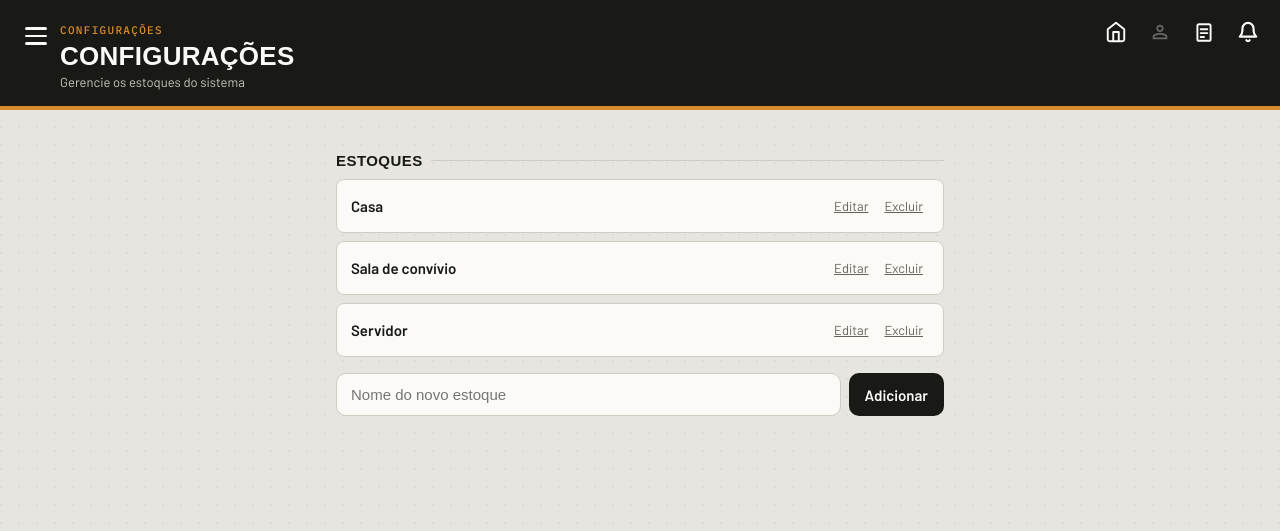
After one commit to kauansant0s/meu-estoque, a Flask app: page /configuracoes in a window 1280 px wide. The commit adds this page. Shown: the top 531 px of the page. Run offline with Flask 3, Linux system fonts and the light colour scheme; data comes from the database, SQL or seed files in the repository; some web fonts are replaced.

Commit message:
novas mudanças

```diff
--- a/app.py
+++ b/app.py
@@ -5,12 +5,6 @@ import os
 
 app = Flask(__name__)
 DB_PATH = os.path.join(os.path.dirname(__file__), "estoque.db")
-
-ROTULOS_ESTOQUE = {
-    "casa": "Casa",
-    "sala_convivio": "Sala de convívio",
-    "servidor": "Servidor",
-}
 
 
 # ---------- Banco de dados ----------
@@ -24,16 +18,24 @@ def get_db():
 def init_db():
     conn = get_db()
     conn.execute("""
+        CREATE TABLE IF NOT EXISTS estoques (
+            id INTEGER PRIMARY KEY AUTOINCREMENT,
+            nome TEXT NOT NULL,
+            criado_em TEXT
+        )
+    """)
+    conn.execute("""
         CREATE TABLE IF NOT EXISTS produtos (
             id INTEGER PRIMARY KEY AUTOINCREMENT,
             nome TEXT NOT NULL,
             observacoes TEXT,
-            estoque TEXT NOT NULL DEFAULT 'casa',
+            estoque_id INTEGER NOT NULL,
             quantidade INTEGER NOT NULL DEFAULT 0,
             quantidade_minima INTEGER NOT NULL DEFAULT 0,
             preco REAL NOT NULL DEFAULT 0,
             criado_em TEXT,
-            atualizado_em TEXT
+            atualizado_em TEXT,
+            FOREIGN KEY (estoque_id) REFERENCES estoques (id)
         )
     """)
     # Tabela única de logs: cobre criação, edição, exclusão e
@@ -51,6 +53,15 @@ def init_db():
         )
     """)
     conn.commit()
+
+    # Na primeira vez que o sistema roda, já cria os 3 estoques padrão
+    existentes = conn.execute("SELECT COUNT(*) as total FROM estoques").fetchone()
+    if existentes["total"] == 0:
+        agora = datetime.now().isoformat()
+        for nome in ["Casa", "Sala de convívio", "Servidor"]:
+            conn.execute("INSERT INTO estoques (nome, criado_em) VALUES (?, ?)", (nome, agora))
+        conn.commit()
+
     conn.close()
 
 
@@ -61,8 +72,9 @@ def registrar_log(conn, tipo, produto_nome, detalhes=""):
     )
 
 
-def rotulo_estoque(chave):
-    return ROTULOS_ESTOQUE.get(chave, chave)
+def buscar_nome_estoque(conn, estoque_id):
+    linha = conn.execute("SELECT nome FROM estoques WHERE id = ?", (estoque_id,)).fetchone()
+    return linha["nome"] if linha else "(estoque removido)"
 
 
 # ---------- Páginas ----------
@@ -85,12 +97,97 @@ def pagina_logs():
     return render_template("logs.html")
 
 
+@app.route("/configuracoes")
+def pagina_configuracoes():
+    # Gerenciamento dos estoques (criar, editar, excluir)
+    return render_template("configuracoes.html")
+
+
+@app.route("/notificacoes")
+def pagina_notificacoes():
+    # Por enquanto só um placeholder — no futuro, pedidos de outros
+    # empregados vão aparecer aqui pra colega revisar semanalmente.
+    return render_template("notificacoes.html")
+
+
+# ---------- API: estoques ----------
+
+@app.route("/api/estoques", methods=["GET"])
+def listar_estoques():
+    conn = get_db()
+    estoques = conn.execute("SELECT * FROM estoques ORDER BY nome").fetchall()
+    conn.close()
+    return jsonify([dict(e) for e in estoques])
+
+
+@app.route("/api/estoques", methods=["POST"])
+def criar_estoque():
+    dados = request.get_json()
+    nome = (dados.get("nome") or "").strip()
+    if not nome:
+        return jsonify({"erro": "Nome do estoque é obrigatório"}), 400
+
+    conn = get_db()
+    cursor = conn.execute(
+        "INSERT INTO estoques (nome, criado_em) VALUES (?, ?)",
+        (nome, datetime.now().isoformat())
+    )
+    conn.commit()
+    estoque = conn.execute("SELECT * FROM estoques WHERE id = ?", (cursor.lastrowid,)).fetchone()
+    conn.close()
+    return jsonify(dict(estoque)), 201
+
+
+@app.route("/api/estoques/<int:estoque_id>", methods=["PUT"])
+def editar_estoque(estoque_id):
+    dados = request.get_json()
+    nome = (dados.get("nome") or "").strip()
+    if not nome:
+        return jsonify({"erro": "Nome do estoque é obrigatório"}), 400
+
+    conn = get_db()
+    estoque = conn.execute("SELECT * FROM estoques WHERE id = ?", (estoque_id,)).fetchone()
+    if estoque is None:
+        conn.close()
+        return jsonify({"erro": "Estoque não encontrado"}), 404
+
+    conn.execute("UPDATE estoques SET nome = ? WHERE id = ?", (nome, estoque_id))
+    conn.commit()
+    estoque = conn.execute("SELECT * FROM estoques WHERE id = ?", (estoque_id,)).fetchone()
+    conn.close()
+    return jsonify(dict(estoque))
+
+
+@app.route("/api/estoques/<int:estoque_id>", methods=["DELETE"])
+def excluir_estoque(estoque_id):
+    conn = get_db()
+    em_uso = conn.execute(
+        "SELECT COUNT(*) as total FROM produtos WHERE estoque_id = ?", (estoque_id,)
+    ).fetchone()["total"]
+
+    if em_uso > 0:
+        conn.close()
+        return jsonify({
+            "erro": f"Não é possível excluir: há {em_uso} produto(s) cadastrado(s) nesse estoque. Mova ou exclua esses produtos primeiro."
+        }), 400
+
+    conn.execute("DELETE FROM estoques WHERE id = ?", (estoque_id,))
+    conn.commit()
+    conn.close()
+    return jsonify({"sucesso": True})
+
+
 # ---------- API: produtos ----------
 
 @app.route("/api/produtos", methods=["GET"])
 def listar_produtos():
     conn = get_db()
-    produtos = conn.execute("SELECT * FROM produtos ORDER BY nome").fetchall()
+    produtos = conn.execute("""
+        SELECT produtos.*, estoques.nome AS estoque_nome
+        FROM produtos
+        JOIN estoques ON estoques.id = produtos.estoque_id
+        ORDER BY produtos.nome
+    """).fetchall()
     conn.close()
     return jsonify([dict(p) for p in produtos])
 
@@ -103,26 +200,36 @@ def criar_produto():
     if not nome:
         return jsonify({"erro": "Nome do produto é obrigatório"}), 400
 
+    estoque_id = dados.get("estoque_id")
+    if not estoque_id:
+        return jsonify({"erro": "Selecione um estoque"}), 400
+
     observacoes = (dados.get("observacoes") or "").strip()
-    estoque = (dados.get("estoque") or "casa").strip()
     quantidade = int(dados.get("quantidade", 0))
     quantidade_minima = int(dados.get("quantidade_minima", 0))
 
     agora = datetime.now().isoformat()
     conn = get_db()
+
+    nome_estoque = buscar_nome_estoque(conn, estoque_id)
+
     cursor = conn.execute(
-        "INSERT INTO produtos (nome, observacoes, estoque, quantidade, quantidade_minima, criado_em, atualizado_em) VALUES (?, ?, ?, ?, ?, ?, ?)",
-        (nome, observacoes, estoque, quantidade, quantidade_minima, agora, agora)
+        "INSERT INTO produtos (nome, observacoes, estoque_id, quantidade, quantidade_minima, criado_em, atualizado_em) VALUES (?, ?, ?, ?, ?, ?, ?)",
+        (nome, observacoes, estoque_id, quantidade, quantidade_minima, agora, agora)
     )
     novo_id = cursor.lastrowid
 
-    detalhes = f"Cadastrado em '{rotulo_estoque(estoque)}' com estoque mínimo {quantidade_minima}"
+    detalhes = f"Cadastrado em '{nome_estoque}' com estoque mínimo {quantidade_minima}"
     if observacoes:
         detalhes += f" — Obs: {observacoes}"
     registrar_log(conn, "criacao", nome, detalhes)
 
     conn.commit()
-    produto = conn.execute("SELECT * FROM produtos WHERE id = ?", (novo_id,)).fetchone()
+    produto = conn.execute("""
+        SELECT produtos.*, estoques.nome AS estoque_nome
+        FROM produtos JOIN estoques ON estoques.id = produtos.estoque_id
+        WHERE produtos.id = ?
+    """, (novo_id,)).fetchone()
     conn.close()
 
     return jsonify(dict(produto)), 201
@@ -139,7 +246,7 @@ def editar_produto(produto_id):
 
     nome = dados.get("nome", produto["nome"])
     observacoes = dados.get("observacoes", produto["observacoes"])
-    estoque = dados.get("estoque", produto["estoque"])
+    estoque_id = dados.get("estoque_id", produto["estoque_id"])
     quantidade_minima = int(dados.get("quantidade_minima", produto["quantidade_minima"]))
 
     # Monta uma descrição legível do que mudou, comparando valor antigo x novo
@@ -150,20 +257,26 @@ def editar_produto(produto_id):
         antiga = produto["observacoes"] or "(vazio)"
         nova = observacoes or "(vazio)"
         mudancas.append(f"observações: '{antiga}' → '{nova}'")
-    if estoque != produto["estoque"]:
-        mudancas.append(f"estoque '{rotulo_estoque(produto['estoque'])}' → '{rotulo_estoque(estoque)}'")
+    if estoque_id != produto["estoque_id"]:
+        nome_antigo = buscar_nome_estoque(conn, produto["estoque_id"])
+        nome_novo = buscar_nome_estoque(conn, estoque_id)
+        mudancas.append(f"estoque '{nome_antigo}' → '{nome_novo}'")
     if quantidade_minima != produto["quantidade_minima"]:
         mudancas.append(f"mínimo {produto['quantidade_minima']} → {quantidade_minima}")
     detalhes = "; ".join(mudancas) if mudancas else "Nenhuma alteração detectada"
 
     conn.execute(
-        "UPDATE produtos SET nome = ?, observacoes = ?, estoque = ?, quantidade_minima = ?, atualizado_em = ? WHERE id = ?",
-        (nome, observacoes, estoque, quantidade_minima, datetime.now().isoformat(), produto_id)
+        "UPDATE produtos SET nome = ?, observacoes = ?, estoque_id = ?, quantidade_minima = ?, atualizado_em = ? WHERE id = ?",
+        (nome, observacoes, estoque_id, quantidade_minima, datetime.now().isoformat(), produto_id)
     )
     registrar_log(conn, "edicao", nome, detalhes)
 
     conn.commit()
-    produto = conn.execute("SELECT * FROM produtos WHERE id = ?", (produto_id,)).fetchone()
+    produto = conn.execute("""
+        SELECT produtos.*, estoques.nome AS estoque_nome
+        FROM produtos JOIN estoques ON estoques.id = produtos.estoque_id
+        WHERE produtos.id = ?
+    """, (produto_id,)).fetchone()
     conn.close()
     return jsonify(dict(produto))
 
@@ -215,7 +328,11 @@ def movimentar_estoque(produto_id):
     registrar_log(conn, tipo, produto["nome"], detalhes)
 
     conn.commit()
-    produto_atualizado = conn.execute("SELECT * FROM produtos WHERE id = ?", (produto_id,)).fetchone()
+    produto_atualizado = conn.execute("""
+        SELECT produtos.*, estoques.nome AS estoque_nome
+        FROM produtos JOIN estoques ON estoques.id = produtos.estoque_id
+        WHERE produtos.id = ?
+    """, (produto_id,)).fetchone()
     conn.close()
     return jsonify(dict(produto_atualizado))
 
--- a/static/css/style.css
+++ b/static/css/style.css
@@ -56,7 +56,7 @@ button { font-family: inherit; }
   z-index: 10;
   background: var(--cor-texto);
   color: var(--cor-superficie);
-  padding: 18px 130px 16px 60px;
+  padding: 18px 172px 16px 60px;
   border-bottom: 4px solid var(--cor-accent);
 }
 
@@ -657,6 +657,35 @@ table.tabela tr:last-child td { border-bottom: none; }
   margin-top: 30px;
 }
 
+/* ---------- Configurações: lista de estoques ---------- */
+
+.lista-estoques {
+  display: flex;
+  flex-direction: column;
+  gap: 8px;
+  margin-bottom: 16px;
+}
+
+.item-estoque {
+  display: flex;
+  align-items: center;
+  justify-content: space-between;
+  background: var(--cor-superficie);
+  border: 1.5px solid var(--cor-borda);
+  border-radius: 8px;
+  padding: 12px 14px;
+}
+
+.item-estoque__nome {
+  font-weight: 600;
+  font-size: 15px;
+}
+
+.item-estoque__acoes {
+  display: flex;
+  gap: 4px;
+}
+
 /* ---------- Menu lateral ---------- */
 
 .botao-menu {
@@ -723,7 +752,7 @@ table.tabela tr:last-child td { border-bottom: none; }
 @media (max-width: 380px) {
   .nav-rapida__item { width: 34px; height: 34px; }
   .nav-rapida__item svg { width: 19px; height: 19px; }
-  .topo { padding-right: 112px; }
+  .topo { padding-right: 148px; }
 }
 
 .fundo-menu {
--- /dev/null
+++ b/static/js/configuracoes.js
@@ -0,0 +1,95 @@
+// ------------------------------------------------------------
+// Configurações — gerenciar os estoques (criar, editar, excluir)
+// ------------------------------------------------------------
+
+async function carregarEstoques() {
+  const resposta = await fetch("/api/estoques");
+  const estoques = await resposta.json();
+
+  const lista = document.getElementById("lista-estoques");
+  lista.innerHTML = "";
+
+  if (estoques.length === 0) {
+    lista.innerHTML = `<div class="estado-vazio">Nenhum estoque cadastrado.</div>`;
+    return;
+  }
+
+  estoques.forEach(estoque => {
+    const item = document.createElement("div");
+    item.className = "item-estoque";
+    item.innerHTML = `
+      <span class="item-estoque__nome">${estoque.nome}</span>
+      <div class="item-estoque__acoes">
+        <button class="link-discreto" data-acao="editar" data-id="${estoque.id}" data-nome="${estoque.nome}">Editar</button>
+        <button class="link-discreto" data-acao="excluir" data-id="${estoque.id}">Excluir</button>
+      </div>
+    `;
+    lista.appendChild(item);
+  });
+}
+
+document.getElementById("lista-estoques").addEventListener("click", async (evento) => {
+  const botao = evento.target.closest("button[data-acao]");
+  if (!botao) return;
+
+  const id = Number(botao.dataset.id);
+  const acao = botao.dataset.acao;
+
+  if (acao === "editar") {
+    const nomeAtual = botao.dataset.nome;
+    const novoNome = window.prompt("Novo nome do estoque:", nomeAtual);
+    if (!novoNome || !novoNome.trim() || novoNome.trim() === nomeAtual) return;
+
+    const resposta = await fetch(`/api/estoques/${id}`, {
+      method: "PUT",
+      headers: { "Content-Type": "application/json" },
+      body: JSON.stringify({ nome: novoNome.trim() }),
+    });
+
+    if (!resposta.ok) {
+      const erro = await resposta.json();
+      alert(erro.erro || "Não foi possível renomear o estoque.");
+      return;
+    }
+    await carregarEstoques();
+
+  } else if (acao === "excluir") {
+    const confirmar = window.confirm("Excluir esse estoque? Essa ação não pode ser desfeita.");
+    if (!confirmar) return;
+
+    const resposta = await fetch(`/api/estoques/${id}`, { method: "DELETE" });
+
+    if (!resposta.ok) {
+      const erro = await resposta.json();
+      alert(erro.erro || "Não foi possível excluir o estoque.");
+      return;
+    }
+    await carregarEstoques();
+  }
+});
+
+document.getElementById("form-novo-estoque").addEventListener("submit", async (evento) => {
+  evento.preventDefault();
+
+  const campo = document.getElementById("novo-estoque-nome");
+  const erroEl = document.getElementById("erro-estoque");
+  erroEl.style.display = "none";
+
+  const resposta = await fetch("/api/estoques", {
+    method: "POST",
+    headers: { "Content-Type": "application/json" },
+    body: JSON.stringify({ nome: campo.value.trim() }),
+  });
+
+  if (!resposta.ok) {
+    const erro = await resposta.json();
+    erroEl.textContent = erro.erro || "Não foi possível criar o estoque.";
+    erroEl.style.display = "block";
+    return;
+  }
+
+  campo.value = "";
+  await carregarEstoques();
+});
+
+carregarEstoques();
--- a/static/js/gerente.js
+++ b/static/js/gerente.js
@@ -56,14 +56,12 @@ function renderizarTabela(produtos) {
   const corpo = document.getElementById("corpo-tabela-produtos");
   corpo.innerHTML = "";
 
-  const rotulosEstoque = { casa: "Casa", sala_convivio: "Sala de convívio", servidor: "Servidor" };
-
   produtos.forEach(produto => {
     const abaixoDoMinimo = produto.quantidade <= produto.quantidade_minima;
     const linha = document.createElement("tr");
     linha.innerHTML = `
       <td>${produto.nome}</td>
-      <td>${rotulosEstoque[produto.estoque] || produto.estoque}</td>
+      <td>${produto.estoque_nome}</td>
       <td>${produto.observacoes || "—"}</td>
       <td>${produto.quantidade}</td>
       <td>${produto.quantidade_minima}</td>
--- a/templates/base.html
+++ b/templates/base.html
@@ -32,6 +32,11 @@
       <path d="M14 15H26M14 22H26M14 29H20" stroke="currentColor" stroke-width="3.5" stroke-linecap="round"/>
     </svg>
   </a>
+  <a class="nav-rapida__item" href="/notificacoes" title="Notificações" aria-label="Notificações">
+    <svg width="22" height="22" viewBox="0 0 40 40" fill="none" xmlns="http://www.w3.org/2000/svg">
+      <path d="M22.8833 34.9999C22.5903 35.505 22.1697 35.9243 21.6637 36.2158C21.1577 36.5073 20.584 36.6607 20 36.6607C19.416 36.6607 18.8423 36.5073 18.3363 36.2158C17.8303 35.9243 17.4097 35.505 17.1167 34.9999M30 13.3333C30 10.6811 28.9464 8.13755 27.0711 6.26218C25.1957 4.38682 22.6522 3.33325 20 3.33325C17.3478 3.33325 14.8043 4.38682 12.9289 6.26218C11.0536 8.13755 10 10.6811 10 13.3333C10 24.9999 5 28.3333 5 28.3333H35C35 28.3333 30 24.9999 30 13.3333Z" stroke="currentColor" stroke-width="4" stroke-linecap="round" stroke-linejoin="round"/>
+    </svg>
+  </a>
 </nav>
 
 <div class="fundo-menu oculto" id="fundo-menu-lateral">
@@ -46,11 +51,7 @@
           Perfil <span class="menu-lateral__tag">em breve</span>
         </button>
       </li>
-      <li>
-        <button class="menu-lateral__item" disabled>
-          Ajustes <span class="menu-lateral__tag">em breve</span>
-        </button>
-      </li>
+      <li><a class="menu-lateral__item menu-lateral__item--link" href="/configuracoes">Configurações</a></li>
       <li><a class="menu-lateral__item menu-lateral__item--link" href="/logs">Logs</a></li>
     </ul>
     <div class="menu-lateral__rodape">
--- /dev/null
+++ b/templates/configuracoes.html
@@ -0,0 +1,29 @@
+{% extends "base.html" %}
+{% block titulo %}Configurações{% endblock %}
+{% block conteudo %}
+
+<header class="topo">
+  <div class="topo__etiqueta">Configurações</div>
+  <h1 class="topo__titulo">Configurações</h1>
+  <div class="topo__sub">Gerencie os estoques do sistema</div>
+</header>
+
+<main class="pagina">
+
+  <h2 class="secao-titulo">Estoques</h2>
+
+  <div class="lista-estoques" id="lista-estoques">
+    <!-- itens via JavaScript -->
+  </div>
+
+  <form id="form-novo-estoque" class="barra-acoes">
+    <input type="text" id="novo-estoque-nome" class="campo-busca" placeholder="Nome do novo estoque" required>
+    <button type="submit" class="botao botao--primario">Adicionar</button>
+  </form>
+
+  <div class="erro-formulario" id="erro-estoque"></div>
+
+</main>
+
+<script src="/static/js/configuracoes.js"></script>
+{% endblock %}
```
Also changed, not shown: obs.txt (+7 -0 lines), static/js/estoque.js (+61 -34 lines), templates/notificacoes.html (added, +15 -0 lines).
